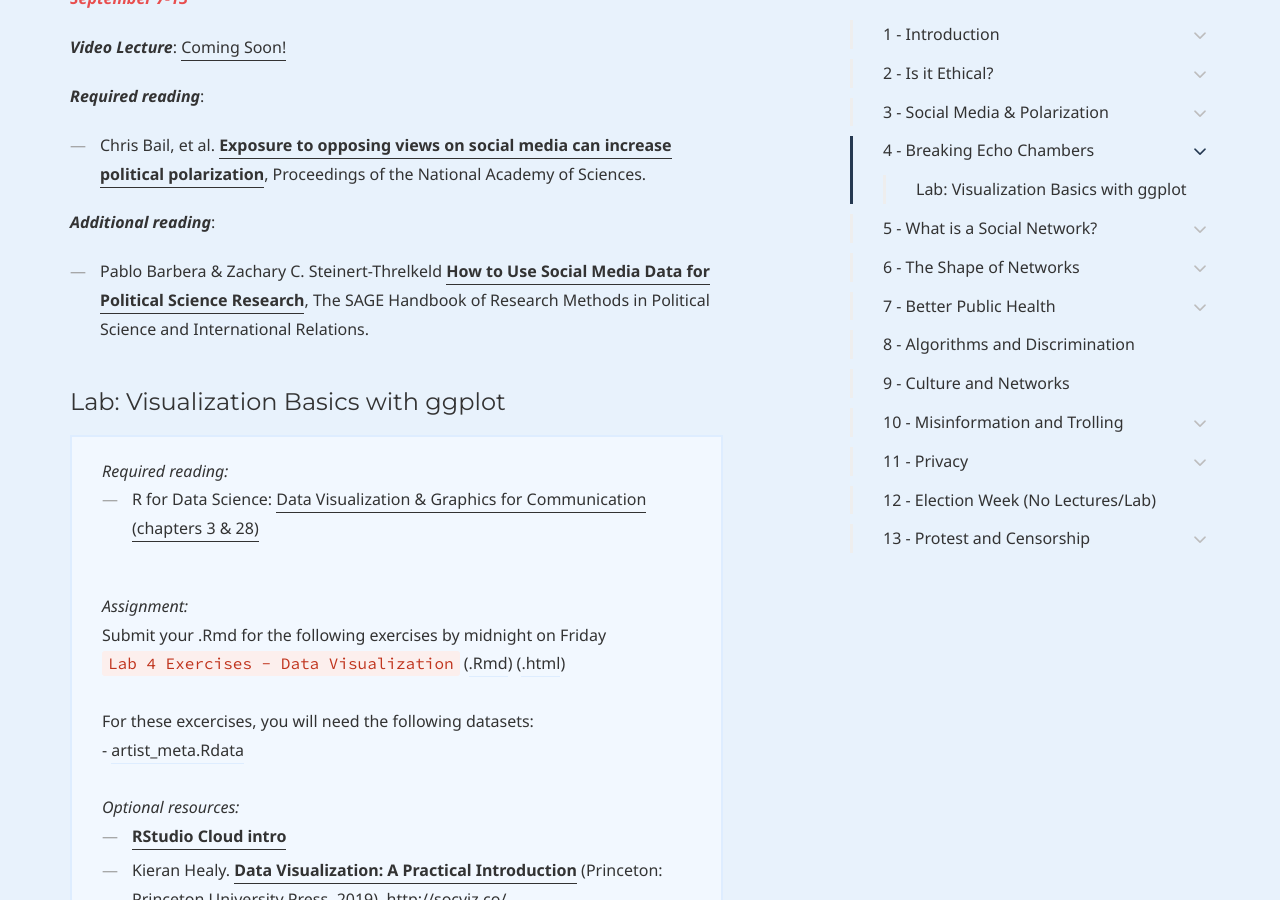
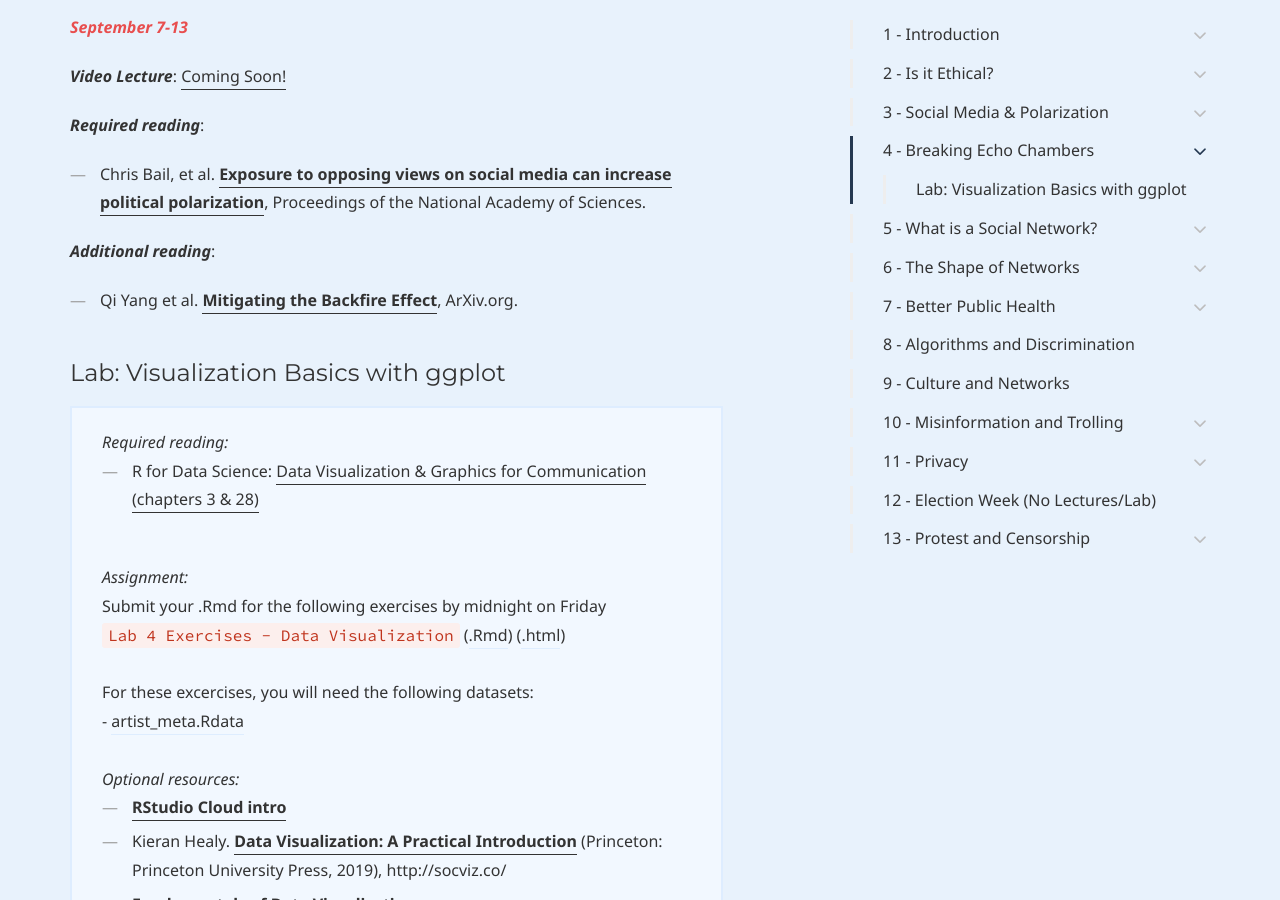
Before and after one commit to dssoc/dssoc.github.io, a Jekyll site: the page built from schedule.md, in a window 1280 px wide and 900 px high, scrolled down 3846 px. Built offline with Jekyll 4.4.1, drawn with Linux system fonts in a browser that asks for light colours; some web fonts are replaced.

Commit message:
Update schedule.md

```diff
--- a/schedule.md
+++ b/schedule.md
@@ -115,6 +115,7 @@
 - <a href = "https://github.com/dssoc/dssoc.github.io/raw/master/datasets/grammy_nominees_20102020.Rdata">grammy_nominees_20102020.Rdata</a><br/>
 - <a href = "https://github.com/dssoc/dssoc.github.io/raw/master/datasets/grammy_winners_20102020.Rdata">grammy_winners_20102020.Rdata</a><br/>
 - <a href = "https://github.com/dssoc/dssoc.github.io/raw/master/datasets/artist_wikipedia.Rdata">artist_wikipedia.Rdata</a><br/>
+<br/>
 <i>Optional resources:</i><br/>
 <ul>
   <li><a href = "https://rstudio.cloud/learn/primers/2">More <code>dplyr</code> examples</a></li>
@@ -133,7 +134,7 @@
 - Chris Bail, et al. [**Exposure to opposing views on social media can increase political polarization**](https://www.pnas.org/content/115/37/9216), Proceedings of the National Academy of Sciences.
 
 ***Additional reading***:
-- Pablo Barbera & Zachary C. Steinert-Threlkeld [**How to Use Social Media Data for Political Science Research**](http://pablobarbera.com/static/social-media-data-generators.pdf),  The SAGE Handbook of Research Methods in Political Science and International Relations.
+- Qi Yang et al. [**Mitigating the Backfire Effect**](https://arxiv.org/abs/2008.00049), ArXiv.org.
 
 #### Lab: Visualization Basics with ggplot
 <div class="callout callout--info">
```
